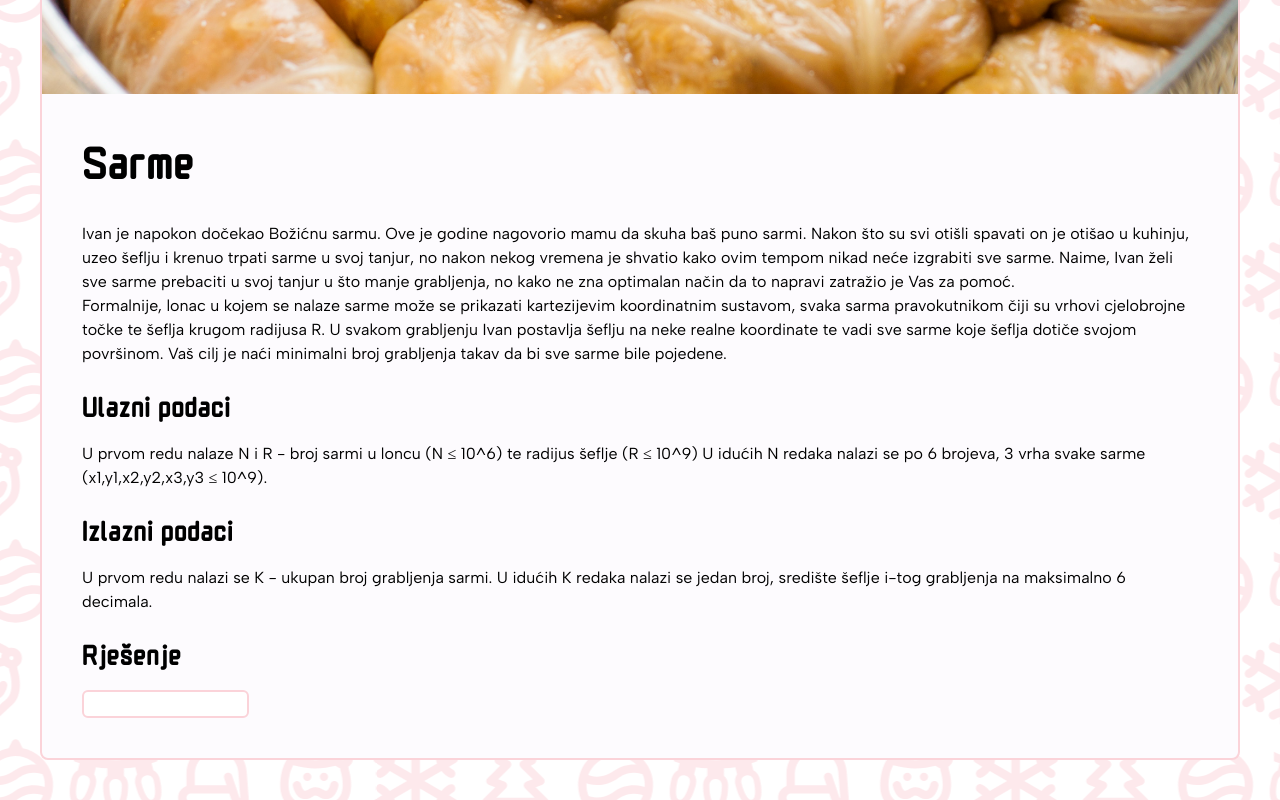
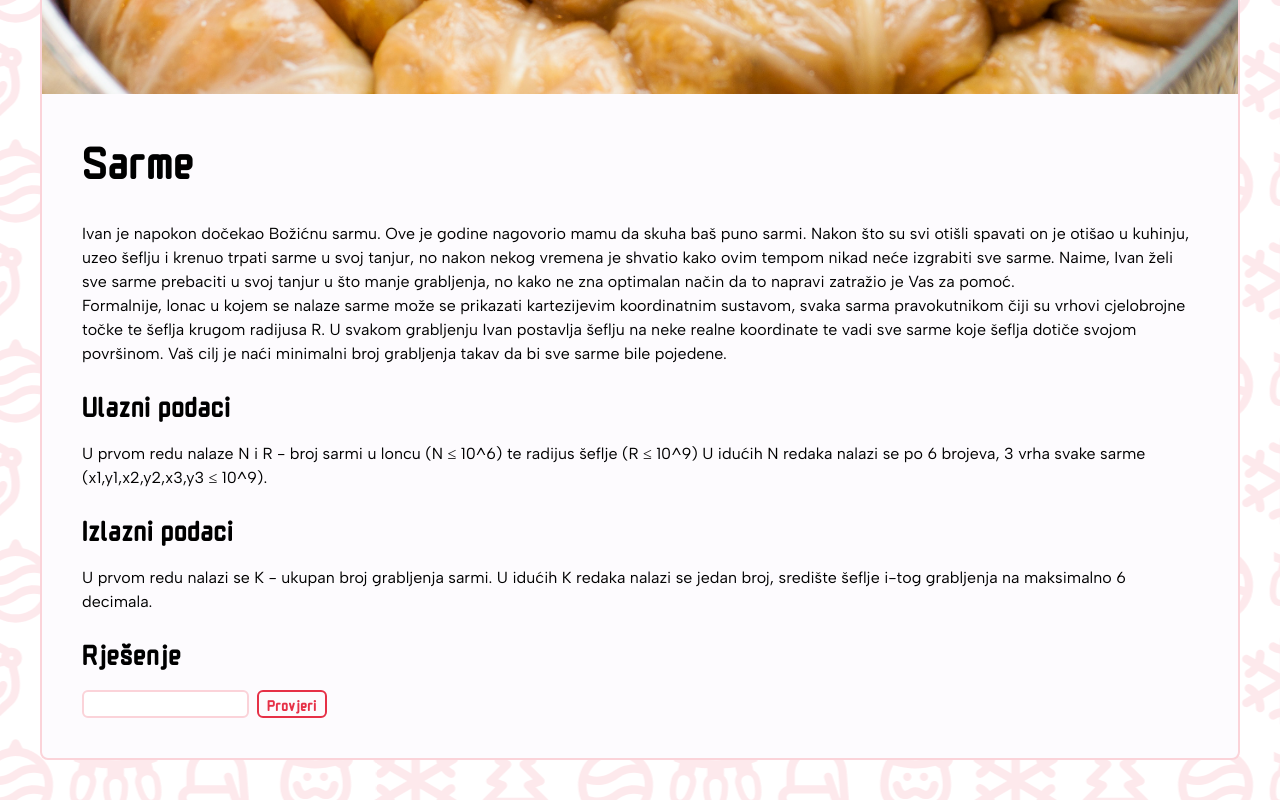
Before and after one commit to x-fer/dosasce-2023-web, a React (Vite) app: page /problem/1 in a window 1280 px wide. Shown: the part 529-1329 px from the top of the page. Built offline with nearby package versions, Linux system fonts and the light colour scheme; no server answers.

Commit message:
Test of solution v1

```diff
--- a/src/screens/problems/FirstProblem.tsx
+++ b/src/screens/problems/FirstProblem.tsx
@@ -1,8 +1,33 @@
 import { Sarme, Title } from '@/components'
 import ProblemPage from '@/components/ProblemPage'
+import { cn } from '@/utils/utils'
+import { useState } from 'react'
 
 const FirstProblem = () => {
   const sarme = <img src={Sarme} alt="Sarme" className=" w-full rounded-t-md" />
+
+  const [rjesenje, setRjesenje] = useState('')
+  const [bodovi, setBodovi] = useState(localStorage.getItem('prob1') || '')
+
+  const provjeriRjesenje = () => {
+    const base64 = btoa(rjesenje)
+    fetch(import.meta.env.VITE_API_ENDPOINT + '/submit', {
+      // sazanj koji je problem id
+      method: 'POST',
+      headers: {
+        Authorization: `Bearer ${localStorage.getItem('token')}`,
+        'Content-Type': 'application/json',
+      },
+      body: JSON.stringify({ rjesenje: base64 }),
+    })
+      .then(res => res.json())
+      .then(res => {
+        if (res.status === 'OK') {
+          localStorage.setItem('prob1', res.bodovi)
+          setBodovi(res.bodovi)
+        }
+      })
+  }
 
   return (
     <ProblemPage image={sarme}>
@@ -40,9 +65,24 @@ const FirstProblem = () => {
       <Title type="subtitle" className="mb-5 mt-5">
         Rješenje
       </Title>
-      <form>
-        <input id="rjesenje" className="rounded-md border-2 border-solid border-light-red px-1"></input>
-      </form>
+
+      <input
+        id="rjesenje"
+        className=" rounded-md border-2 border-solid border-light-red px-1"
+        onChange={e => setRjesenje(e.target.value)}
+      />
+      <button
+        type="button"
+        title="Provjeri svoje rješenje"
+        className={cn(
+          'ml-2 h-7  rounded-md border-2 border-solid border-red bg-red px-2 text-center text-white',
+          rjesenje.length === 0 && 'cursor-not-allowed border-red bg-white text-red'
+        )}
+        onClick={provjeriRjesenje}
+        disabled={rjesenje.length === 0}
+      >
+        Provjeri
+      </button>
     </ProblemPage>
   )
 }
```
